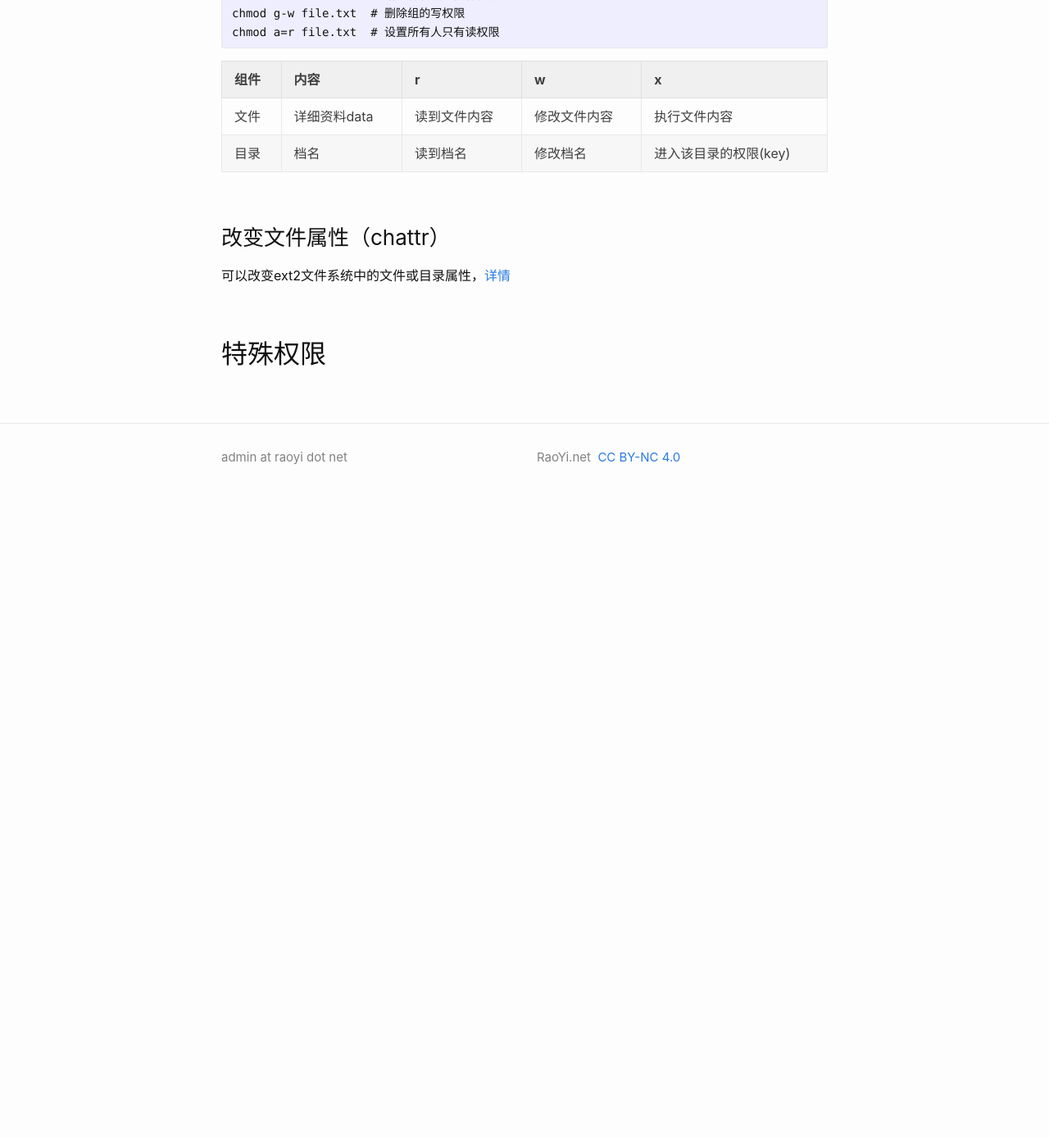
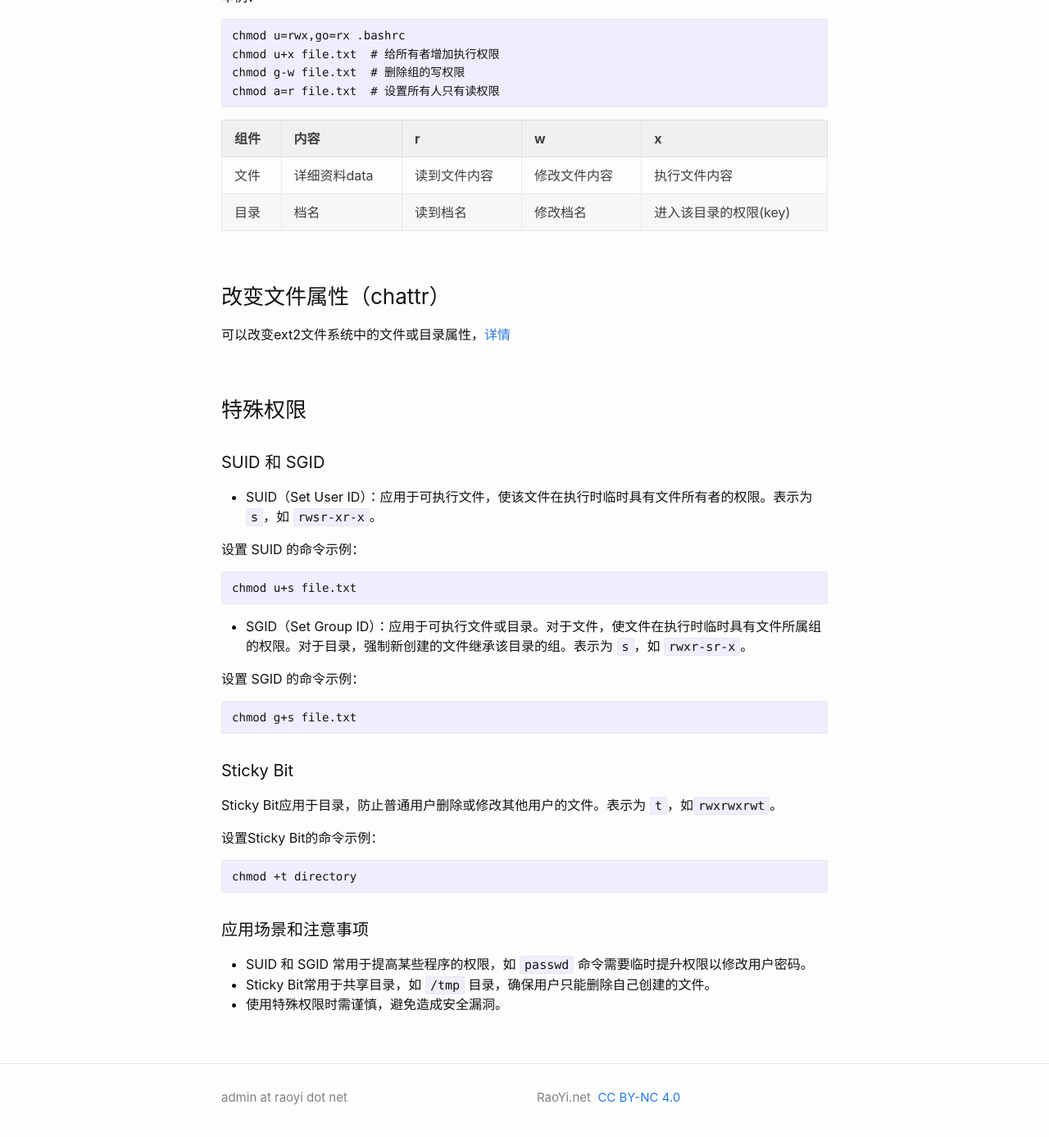
Before and after one commit to raoyi/raoyi.github.io, a Jekyll site: the page built from _posts/2020-01-02-linux-file.md, in a window 1280 px wide and 1400 px high, scrolled down 5041 px. Shown: the top 1387 px of the window at 82% size. Built offline with Jekyll 4.4.1, drawn with Linux system fonts in a browser that asks for light colours; before the commit the page ends 5671 px from its top, so only the background shows below that; some of the changed text lies outside the part shown.

Commit message:
Update 2020-01-02-linux-file.md

````diff
--- a/_posts/2020-01-02-linux-file.md
+++ b/_posts/2020-01-02-linux-file.md
@@ -138,4 +138,38 @@ chmod a=r file.txt  # 设置所有人只有读权限
 
 可以改变ext2文件系统中的文件或目录属性，[详情](https://www.runoob.com/linux/linux-comm-chattr.html)
 
-## 特殊权限
+### 特殊权限
+
+#### SUID 和 SGID
+
+- SUID（Set User ID）：应用于可执行文件，使该文件在执行时临时具有文件所有者的权限。表示为 `s`，如 `rwsr-xr-x`。
+
+设置 SUID 的命令示例：
+
+```
+chmod u+s file.txt
+```
+
+- SGID（Set Group ID）：应用于可执行文件或目录。对于文件，使文件在执行时临时具有文件所属组的权限。对于目录，强制新创建的文件继承该目录的组。表示为 `s`，如 `rwxr-sr-x`。
+
+设置 SGID 的命令示例：
+
+```
+chmod g+s file.txt
+```
+
+#### Sticky Bit
+
+Sticky Bit应用于目录，防止普通用户删除或修改其他用户的文件。表示为 `t`，如`rwxrwxrwt`。
+
+设置Sticky Bit的命令示例：
+
+```
+chmod +t directory
+```
+
+#### 应用场景和注意事项
+
+- SUID 和 SGID 常用于提高某些程序的权限，如 `passwd` 命令需要临时提升权限以修改用户密码。
+- Sticky Bit常用于共享目录，如 `/tmp` 目录，确保用户只能删除自己创建的文件。
+- 使用特殊权限时需谨慎，避免造成安全漏洞。
````
